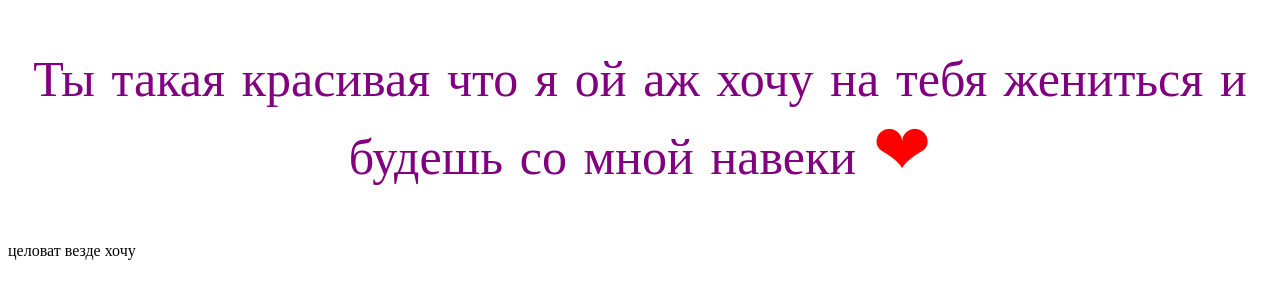
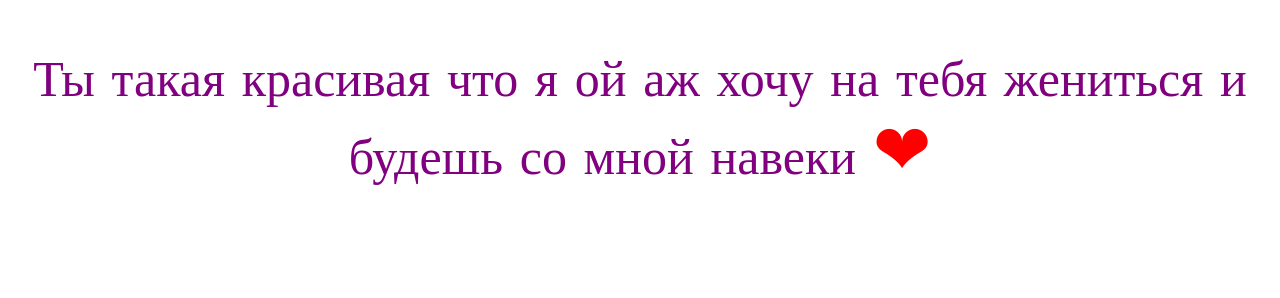
Before and after one commit to Artem08092003/artem08092003.github.io, a plain HTML site: page index.html in a window 1280 px wide. Drawn offline with Linux system fonts and the light colour scheme.

Commit message:
Update index.html

```diff
--- a/index.html
+++ b/index.html
@@ -10,7 +10,6 @@
 <body>
 <main>
 <p class="css">Ты такая красивая что я ой аж хочу на тебя жениться и будешь со мной навеки <span class="sss">❤</span></p>
-<p>целоват везде хочу</p>
 </main>
 </body>
 </html>
```
